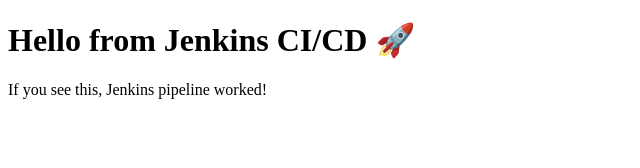
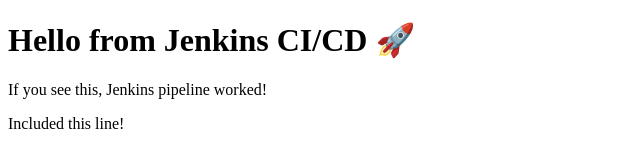
Before and after one commit to githubanil2021/gitest, a plain HTML site: page Index.htm in a window 1280 px wide. Shown: the whole page, without its empty margins (0-640 px from the left). Drawn offline with Linux system fonts and the light colour scheme.

Commit message:
CI CD Jenkins 17 apr 18:19

```diff
--- a/Index.htm
+++ b/Index.htm
@@ -1,10 +1,15 @@
 <!DOCTYPE html>
 <html>
+
 <head>
     <title>Jenkins Demo</title>
 </head>
+
 <body>
     <h1>Hello from Jenkins CI/CD 🚀</h1>
     <p>If you see this, Jenkins pipeline worked!</p>
+    <p>Included this line!</p>
+
 </body>
+
 </html>
```
Also changed, not shown: 1 other file.
